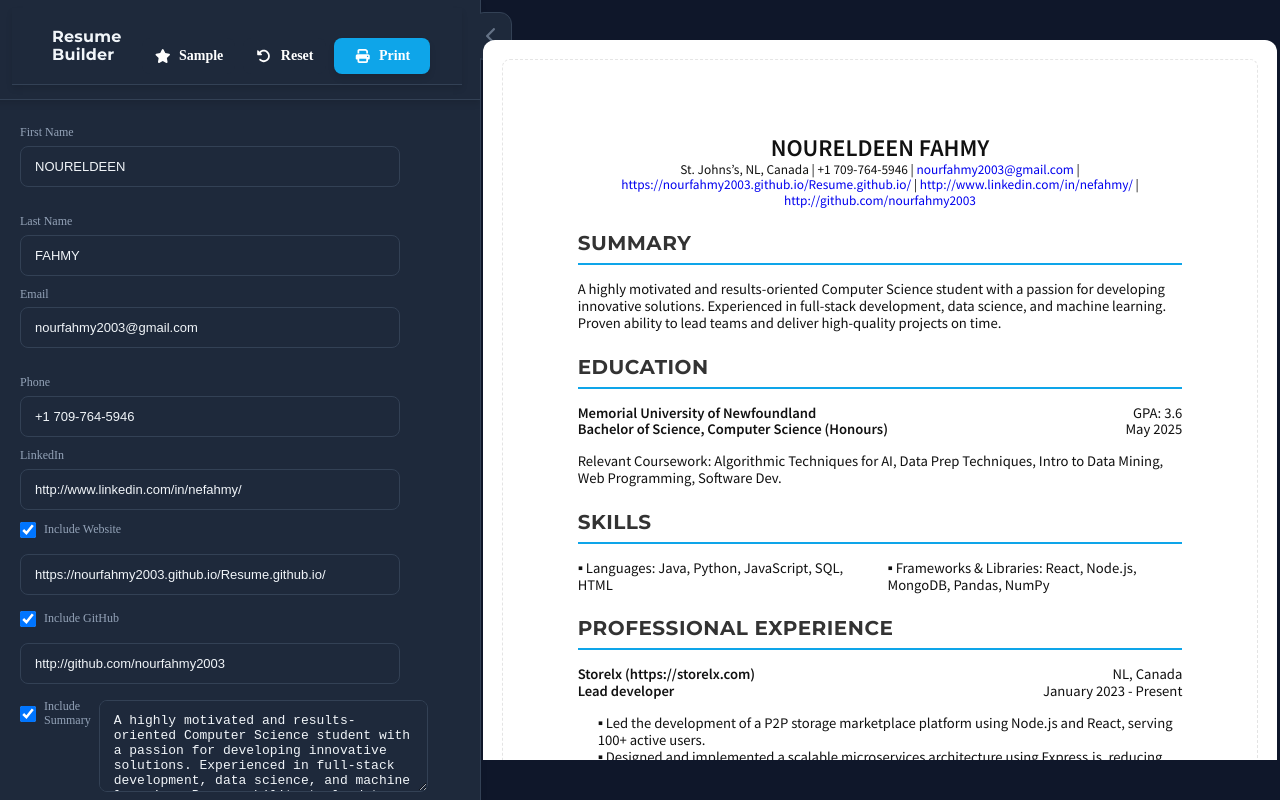
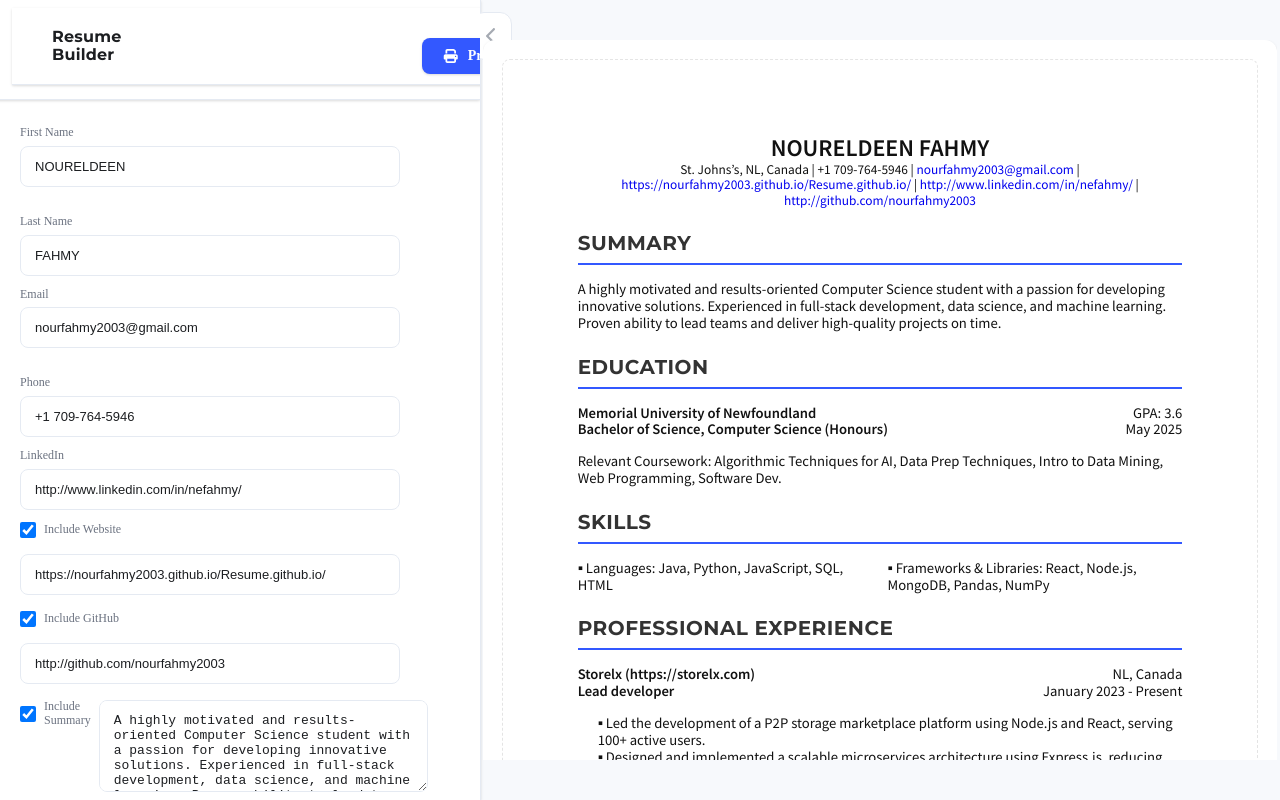
Before and after one commit to nourfahmy2003/CV-Builder, a React (Vite) app: page / in a window 1280 px wide. Built offline with nearby package versions, Linux system fonts and the light colour scheme.

Commit message:
feat: add theme hook

```diff
--- a/src/App.jsx
+++ b/src/App.jsx
@@ -17,8 +17,10 @@ import ResumeImprover from './components/ResumeImprover';
 
 // Hooks
 import { useResumeData } from './hooks/useResumeData';
+import { useTheme } from './hooks/useTheme';
 
 function App() {
+  const { theme, toggleTheme } = useTheme();
   const {
     data,
     setData,
@@ -43,12 +45,15 @@ function App() {
   });
 
   return (
+    <div className={`app theme-${theme}`}>
       <SidebarLayout
         topbar={
           <TopBar
             onPrint={handlePrint}
             onReset={handleReset}
             onDefault={handleDefault}
+            onToggleTheme={toggleTheme}
+            theme={theme}
           />
         }
         sidebar={
@@ -192,6 +197,7 @@ function App() {
       }
       preview={<ResumePreview ref={printRef} data={data} />}
     />
+    </div>
   );
 }
 
--- a/src/components/BeforeAfterSlider.jsx
+++ b/src/components/BeforeAfterSlider.jsx
@@ -1,24 +1,114 @@
-import { useState } from 'react';
+import { useEffect, useRef, useState } from 'react';
 import '../styles/ai-suggestions.css';
 
 export default function BeforeAfterSlider({ before = '', after = '' }) {
-  const [pos, setPos] = useState(50);
+  const containerRef = useRef(null);
+  const handleRef = useRef(null);
+  const rafRef = useRef();
+  const prevRef = useRef(50);
+  const [pos, setPos] = useState(50); // percentage
+  const [dragging, setDragging] = useState(false);
+
+  const clamp = (p, rect) => {
+    const min = (16 / rect.width) * 100;
+    const max = 100 - min;
+    let v = Math.min(Math.max(p, min), max);
+    const px = (v / 100) * rect.width;
+    const snaps = [25, 50, 75];
+    for (const s of snaps) {
+      const spx = (s / 100) * rect.width;
+      if (Math.abs(px - spx) <= 8) {
+        v = s;
+        break;
+      }
+    }
+    return v;
+  };
+
+  const updatePos = (clientX) => {
+    const rect = containerRef.current.getBoundingClientRect();
+    const pct = ((clientX - rect.left) / rect.width) * 100;
+    const clamped = clamp(pct, rect);
+    cancelAnimationFrame(rafRef.current);
+    rafRef.current = requestAnimationFrame(() => setPos(clamped));
+  };
+
+  const startDrag = (e) => {
+    e.preventDefault();
+    setDragging(true);
+    handleRef.current.focus();
+  };
+
+  useEffect(() => {
+    if (!dragging) return;
+    const move = (e) => {
+      const clientX = e.clientX ?? e.touches?.[0]?.clientX;
+      if (clientX != null) updatePos(clientX);
+    };
+    const up = () => setDragging(false);
+    window.addEventListener('pointermove', move);
+    window.addEventListener('pointerup', up, { once: true });
+    return () => {
+      window.removeEventListener('pointermove', move);
+      window.removeEventListener('pointerup', up);
+    };
+  }, [dragging]);
+
+  const handleKey = (e) => {
+    const rect = containerRef.current.getBoundingClientRect();
+    if (e.key === 'ArrowLeft' || e.key === 'ArrowRight') {
+      const step = e.shiftKey ? 10 : 5;
+      const delta = e.key === 'ArrowLeft' ? -step : step;
+      setPos((p) => clamp(p + delta, rect));
+      e.preventDefault();
+    } else if (e.key === ' ' || e.key === 'Spacebar') {
+      e.preventDefault();
+      prevRef.current = pos;
+      setPos(50);
+      const restore = () => {
+        setPos(prevRef.current);
+        window.removeEventListener('keyup', restore);
+      };
+      window.addEventListener('keyup', restore);
+    }
+  };
+
+  const handleDouble = () => {
+    setPos((p) => (p < 50 ? 65 : 35));
+  };
+
   return (
-    <div className="ba-slider">
-      <div className="ba-before" style={{ width: before ? `${pos}%` : '0%' }}>
-        {before && <p>{before}</p>}
-      </div>
+    <div className="ba-slider" ref={containerRef}>
       <div className="ba-after">
+        <span className="ba-label after">IMPROVED</span>
         <p>{after}</p>
       </div>
       {before && (
-        <input
-          type="range"
-          min="0"
-          max="100"
-          value={pos}
-          onChange={(e) => setPos(e.target.value)}
-        />
+        <div
+          className="ba-before"
+          style={{ clipPath: `inset(0 calc(100% - ${pos}%) 0 0)` }}
+        >
+          <span className="ba-label before">BEFORE</span>
+          <p>{before}</p>
+        </div>
+      )}
+      {before && (
+        <>
+          <div className="ba-track" style={{ left: `${pos}%` }} />
+          <button
+            ref={handleRef}
+            className="ba-handle"
+            style={{ left: `${pos}%` }}
+            onPointerDown={startDrag}
+            onKeyDown={handleKey}
+            onDoubleClick={handleDouble}
+            role="slider"
+            aria-valuemin={0}
+            aria-valuemax={100}
+            aria-valuenow={Math.round(pos)}
+            aria-label={`Showing ${Math.round(pos)}% original, ${100 - Math.round(pos)}% improved`}
+          />
+        </>
       )}
     </div>
   );
--- a/src/components/TopBar.jsx
+++ b/src/components/TopBar.jsx
@@ -1,13 +1,22 @@
 import { FontAwesomeIcon } from '@fortawesome/react-fontawesome';
-import { faPrint, faRotateLeft, faStar } from '@fortawesome/free-solid-svg-icons';
+import { faPrint, faRotateLeft, faStar, faSun, faMoon } from '@fortawesome/free-solid-svg-icons';
 
-export default function TopBar({ onPrint, onReset, onDefault }) {
+export default function TopBar({ onPrint, onReset, onDefault, onToggleTheme, theme }) {
   return (
     <div className="topbar">
       <div className="left">
         <h2>Resume Builder</h2>
       </div>
       <div className="right">
+        <button
+          type="button"
+          className="btn ghost"
+          onClick={onToggleTheme}
+          title="Toggle theme"
+        >
+          <FontAwesomeIcon icon={theme === 'dark' ? faSun : faMoon} />{' '}
+          {theme === 'dark' ? 'Light' : 'Dark'}
+        </button>
         <button type="button" className="btn ghost" onClick={onDefault} title="Load sample data">
           <FontAwesomeIcon icon={faStar} /> Sample
         </button>
--- /dev/null
+++ b/src/hooks/useTheme.js
@@ -0,0 +1,29 @@
+import { useEffect, useState } from 'react';
+
+export function useTheme() {
+  const getInitial = () => {
+    const stored = typeof window !== 'undefined' ? localStorage.getItem('theme') : null;
+    if (stored === 'light' || stored === 'dark') return stored;
+    if (typeof window !== 'undefined' && window.matchMedia && window.matchMedia('(prefers-color-scheme: dark)').matches) {
+      return 'dark';
+    }
+    return 'light';
+  };
+
+  const [theme, setTheme] = useState(getInitial);
+
+  useEffect(() => {
+    const root = document.documentElement;
+    root.classList.remove('theme-light', 'theme-dark');
+    root.classList.add(`theme-${theme}`);
+    try {
+      localStorage.setItem('theme', theme);
+    } catch {
+      /* ignore */
+    }
+  }, [theme]);
+
+  const toggleTheme = () => setTheme((t) => (t === 'light' ? 'dark' : 'light'));
+
+  return { theme, setTheme, toggleTheme };
+}
--- a/src/index.css
+++ b/src/index.css
@@ -1,17 +1,32 @@
 @import url('https://fonts.googleapis.com/css2?family=Montserrat:wght@700&family=Source+Sans+Pro:wght@400;600&display=swap');
 
+/* Theme tokens */
 :root {
-  /* Color Palette */
-  --base-color: #0f172a; /* Deep Navy */
-  --surface-color: #1e293b; /* Card surface */
-  --accent-color: #0ea5e9; /* Teal accent */
-  --accent-color-hover: #38bdf8;
-  --text-color: #f1f5f9;
-  --muted-text: #94a3b8;
-  --card-bg: var(--surface-color);
-  --border-color: #334155;
-  --subtle-shadow: 0 4px 6px rgba(0,0,0,0.1);
-  --elevated-shadow: 0 8px 16px rgba(0,0,0,0.15);
+  /* semantic tokens - light theme defaults */
+  --surface: #f7f9fc;
+  --surface-2: #ffffff;
+  --line: #e5eaf2;
+  --text-primary: #1c1e21;
+  --text-secondary: #6b7280;
+  --brand: #3358ff;
+  --brand-tint: #dde5ff;
+  --success: #3bcf85;
+  --danger: #ff4d4f;
+  --focus-ring: #3358ff;
+  --shadow-elev-1: 0 1px 2px rgba(0,0,0,0.05), 0 1px 3px rgba(0,0,0,0.1);
+  --shadow-elev-2: 0 4px 6px rgba(0,0,0,0.1), 0 2px 4px rgba(0,0,0,0.06);
+
+  /* legacy variable mapping */
+  --base-color: var(--surface);
+  --surface-color: var(--surface-2);
+  --accent-color: var(--brand);
+  --accent-color-hover: var(--brand-tint);
+  --text-color: var(--text-primary);
+  --muted-text: var(--text-secondary);
+  --card-bg: var(--surface-2);
+  --border-color: var(--line);
+  --subtle-shadow: var(--shadow-elev-1);
+  --elevated-shadow: var(--shadow-elev-2);
 
   /* Typography */
   --font-heading: 'Montserrat', sans-serif;
@@ -21,14 +36,47 @@
   line-height: 1.5;
   font-weight: 400;
 
-  color-scheme: light dark;
   color: var(--text-color);
   background-color: var(--base-color);
+  color-scheme: light;
 
   font-synthesis: none;
   text-rendering: optimizeLegibility;
   -webkit-font-smoothing: antialiased;
   -moz-osx-font-smoothing: grayscale;
+}
+
+.theme-dark {
+  --surface: #0f131a;
+  --surface-2: #0b1017;
+  --line: #1c2330;
+  --text-primary: #e9f0ff;
+  --text-secondary: #9fb3d9;
+  --brand: #3358ff;
+  --brand-tint: #223a9f;
+  --success: #37b879;
+  --danger: #ff595a;
+  --focus-ring: #6c8cff;
+  --shadow-elev-1: 0 1px 2px rgba(0,0,0,0.4);
+  --shadow-elev-2: 0 4px 8px rgba(0,0,0,0.6);
+
+  --base-color: var(--surface);
+  --surface-color: var(--surface-2);
+  --accent-color: var(--brand);
+  --accent-color-hover: var(--brand-tint);
+  --text-color: var(--text-primary);
+  --muted-text: var(--text-secondary);
+  --card-bg: var(--surface-2);
+  --border-color: var(--line);
+  --subtle-shadow: var(--shadow-elev-1);
+  --elevated-shadow: var(--shadow-elev-2);
+
+  color-scheme: dark;
+}
+
+/* explicit light class for completeness */
+.theme-light {
+  color-scheme: light;
 }
 
 a {
--- a/src/styles/ai-suggestions.css
+++ b/src/styles/ai-suggestions.css
@@ -125,36 +125,95 @@
 
 .ba-slider {
   position: relative;
-  border: 1px solid var(--border-color);
+  border: 1px solid var(--line);
   border-radius: 6px;
   overflow: hidden;
   margin: 8px 0;
+  background: var(--surface-2);
 }
 
-.ba-slider p {
-  margin: 0;
-  padding: 8px 12px;
-  line-height: 1.4;
-}
-
-.ba-after {
-  background: var(--surface-color);
+.ba-after,
+.ba-before {
+  position: relative;
+  padding: 0 20px;
+  min-height: 100%;
 }
 
 .ba-before {
   position: absolute;
   top: 0;
   left: 0;
-  height: 100%;
-  background: var(--accent-color);
-  color: #000;
+  bottom: 0;
+  color: var(--text-primary);
+  background: var(--surface-2);
 }
 
-.ba-slider input[type='range'] {
+.ba-slider p {
+  margin: 0;
+  line-height: 1.4;
+  padding: 12px 0;
+}
+
+.ba-track {
   position: absolute;
-  bottom: -12px;
-  left: 0;
-  width: 100%;
+  top: 0;
+  bottom: 0;
+  width: 2px;
+  background: var(--brand);
+  transform: translateX(-50%);
+  pointer-events: none;
+}
+
+.ba-handle {
+  position: absolute;
+  top: 50%;
+  width: 40px;
+  height: 40px;
+  margin: 0;
+  padding: 0;
+  border: none;
+  background: none;
+  transform: translate(-50%, -50%);
+  cursor: ew-resize;
+  touch-action: none;
+  will-change: transform;
+}
+
+.ba-handle::before {
+  content: '';
+  position: absolute;
+  left: 50%;
+  top: 50%;
+  width: 24px;
+  height: 24px;
+  border-radius: 50%;
+  background: var(--surface-2);
+  border: 2px solid var(--line);
+  box-shadow: var(--shadow-elev-1);
+  transform: translate(-50%, -50%);
+}
+
+.ba-handle:focus-visible::before {
+  outline: 2px solid var(--focus-ring);
+  outline-offset: 2px;
+}
+
+.ba-label {
+  position: absolute;
+  top: 4px;
+  font-size: 12px;
+  font-weight: 500;
+  color: var(--text-secondary);
+  user-select: none;
+  pointer-events: none;
+}
+
+.ba-label.before {
+  left: 8px;
+}
+
+.ba-label.after {
+  right: 8px;
 }
 
 .suggestion-card:hover {
```
Lines whose indentation alone changed are shown as unchanged.
